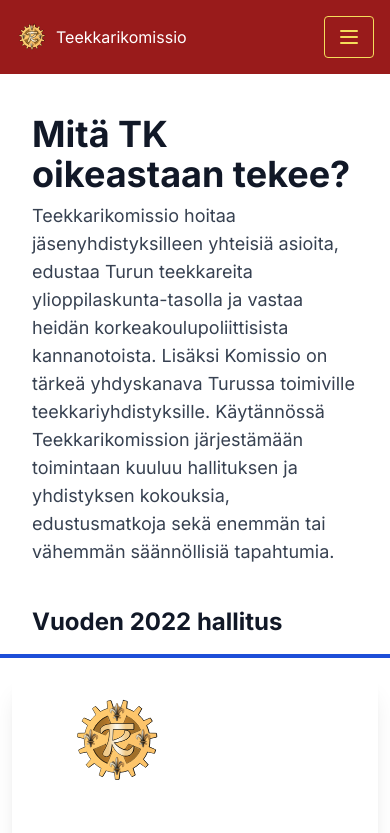
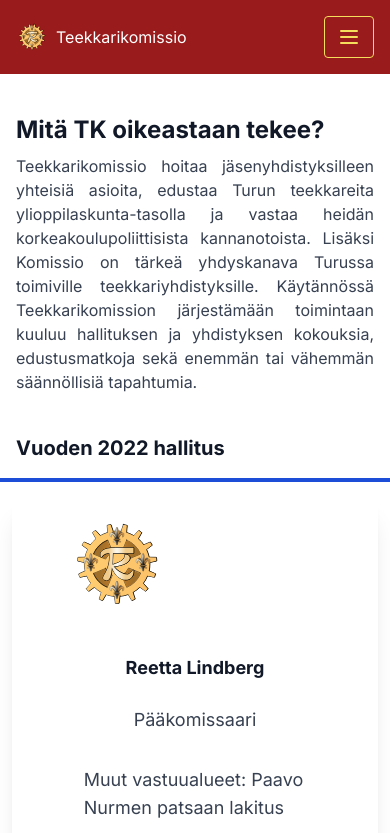
Before and after one commit to Teekkarikomissio/teekkarikomissio.fi, a Next.js app: page /fi/yhdistys in a window 390 px wide. Shown: the top 833 px of the page. Built offline with nearby package versions, Linux system fonts and the light colour scheme.

Commit message:
Made typography classes more responsive

```diff
--- a/components/Typography.js
+++ b/components/Typography.js
@@ -1,25 +1,25 @@
 import React from 'react';
 
 export const H1 = ({ children }) => {
-  return <h1 className="text-gray-900 font-bold text-4xl mb-2 mt-10 mx-8">{children}</h1>;
+  return <h1 className="text-gray-900 font-bold text-2xl sm:text-3xl md:text-4xl mb-2 mt-10 mx-4 sm:mx-6 md:mx-8">{children}</h1>;
 };
 
 export const H2 = ({ children }) => {
-  return <h2 className="text-gray-900 font-bold lg:text-4xl text-2xl mb-2 mt-10 mx-8">{children}</h2>;
+  return <h2 className="text-gray-900 font-bold text-xl sm:text-2xl md:text-3xl lg:text-4xl mb-2 mt-10 mx-4 sm:mx-6 md:mx-8">{children}</h2>;
 };
 
 export const H3 = ({ children }) => {
-  return <h3 className="text-gray-900 font-bold lg:text-2xl text-1xl mb-2 mt-10 mx-2">{children}</h3>
-}
+  return <h3 className="text-gray-900 font-bold text-lg sm:text-xl md:text-2xl mb-2 mt-10 mx-2 sm:mx-4 md:mx-6">{children}</h3>;
+};
 
 export const LongText = ({ children }) => {
-  return <p className="break-words lg:text-justify md:text-center text-gray-700 text-lg mb-8 mx-8">{children}</p>;
+  return <p className="text-gray-700 text-base sm:text-lg md:text-xl mb-8 mx-4 sm:mx-6 md:mx-8 break-words text-justify sm:text-left md:text-center">{children}</p>;
 };
 
 export const ShortText = ({ children }) => {
-  return <p className="lg:text-center text-left text-gray-700 text-lg mb-8 mx-8">{children}</p>;
+  return <p className="text-gray-700 text-base sm:text-lg md:text-xl mb-8 mx-4 sm:mx-6 md:mx-8 break-words text-left sm:text-center">{children}</p>;
 };
 
 export const ListItem = ({ children }) => {
-  return <li className="text-left text-gray-700 text-lg">{children}</li>;
+  return <li className="text-gray-700 text-base sm:text-lg overflow-hidden break-words">{children}</li>;
 };
```
